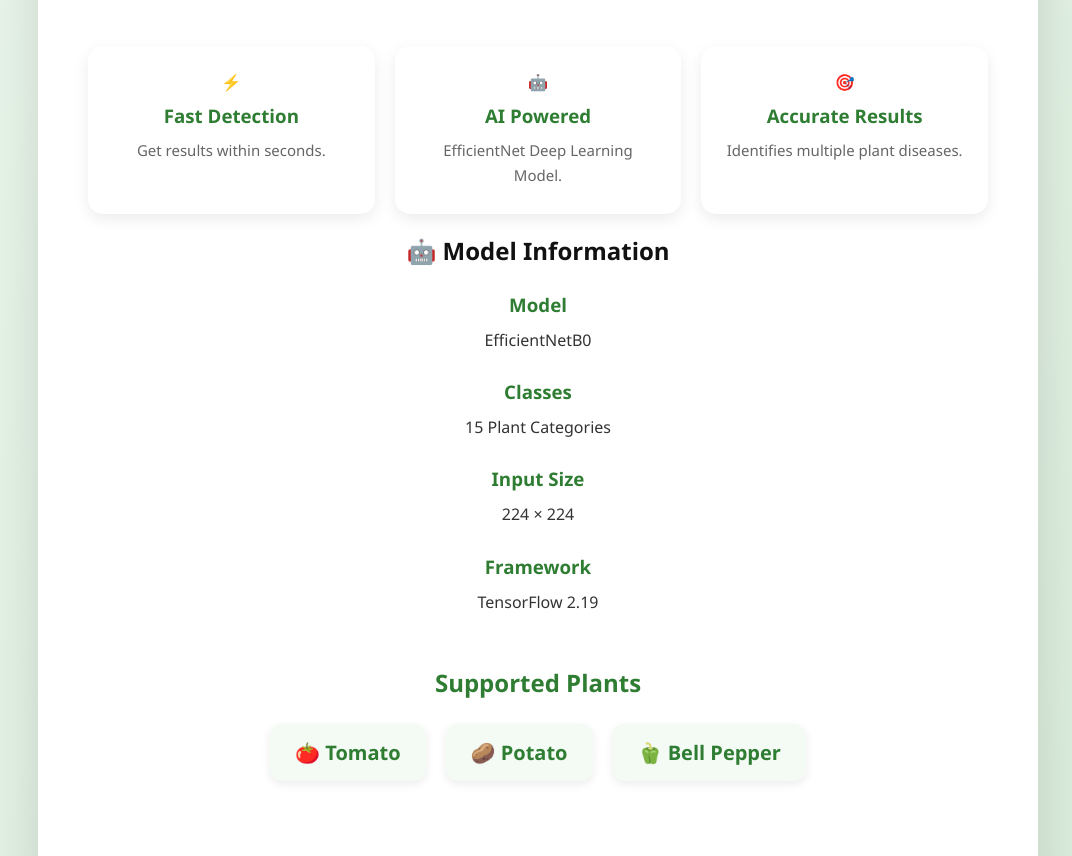
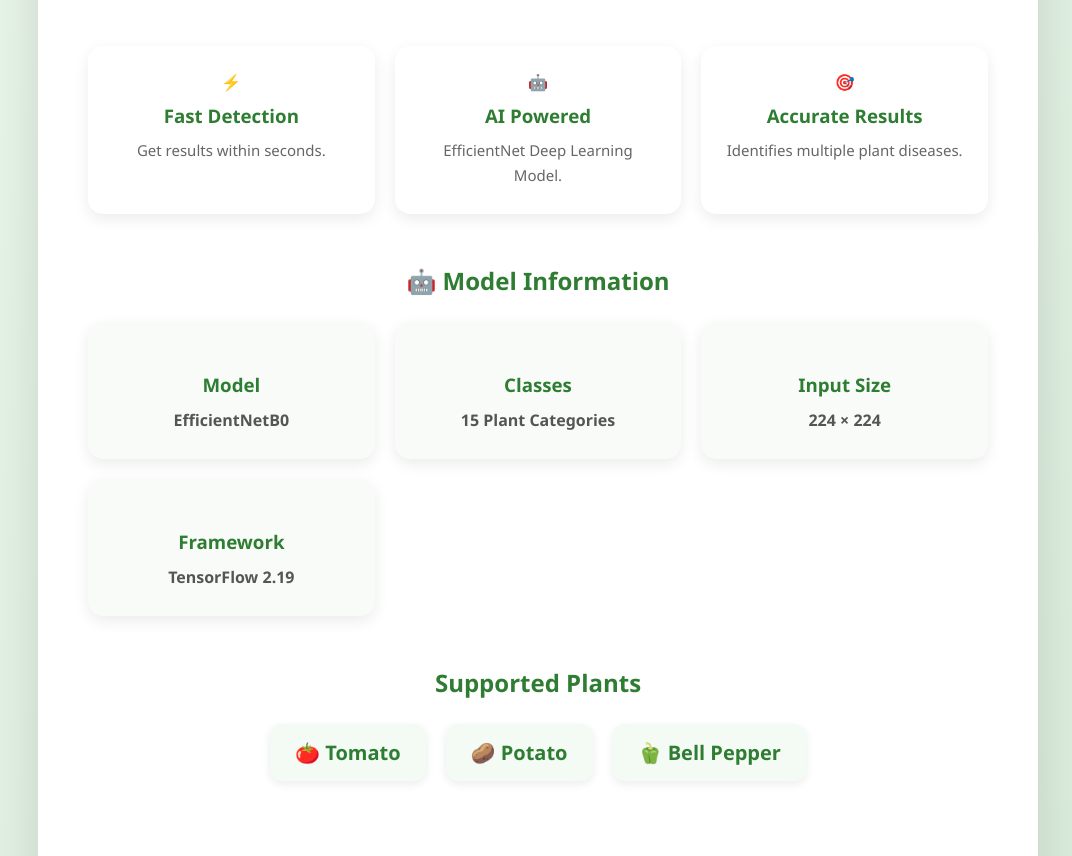
Before and after one commit to K100-SKETCH/AgroVision-AI, a Flask app: page / in a window 1280 px wide. Shown: the part 837-1693 px from the top of the page, without its empty margins (102-1174 px from the left). Run offline with Flask 3, Linux system fonts and the light colour scheme.

Commit message:
Refactor CSS styles for improved structure and readability

```diff
--- a/static/css/style.css
+++ b/static/css/style.css
@@ -450,3 +450,60 @@ a:hover{
         font-size:45px;
     }
 }
+
+/* MODEL INFORMATION */
+
+.model-section{
+
+    margin-top:50px;
+}
+
+.model-section h2{
+
+    color:#2e7d32;
+
+    margin-bottom:25px;
+}
+
+.model-grid{
+
+    display:grid;
+
+    grid-template-columns:
+    repeat(auto-fit,minmax(220px,1fr));
+
+    gap:20px;
+}
+
+.model-card{
+
+    background:#f8fbf8;
+
+    padding:25px;
+
+    border-radius:15px;
+
+    box-shadow:
+    0 5px 15px rgba(0,0,0,0.08);
+
+    transition:0.3s;
+}
+
+.model-card:hover{
+
+    transform:translateY(-5px);
+}
+
+.model-card h3{
+
+    color:#2e7d32;
+
+    margin-bottom:10px;
+}
+
+.model-card p{
+
+    color:#555;
+
+    font-weight:600;
+}
```
